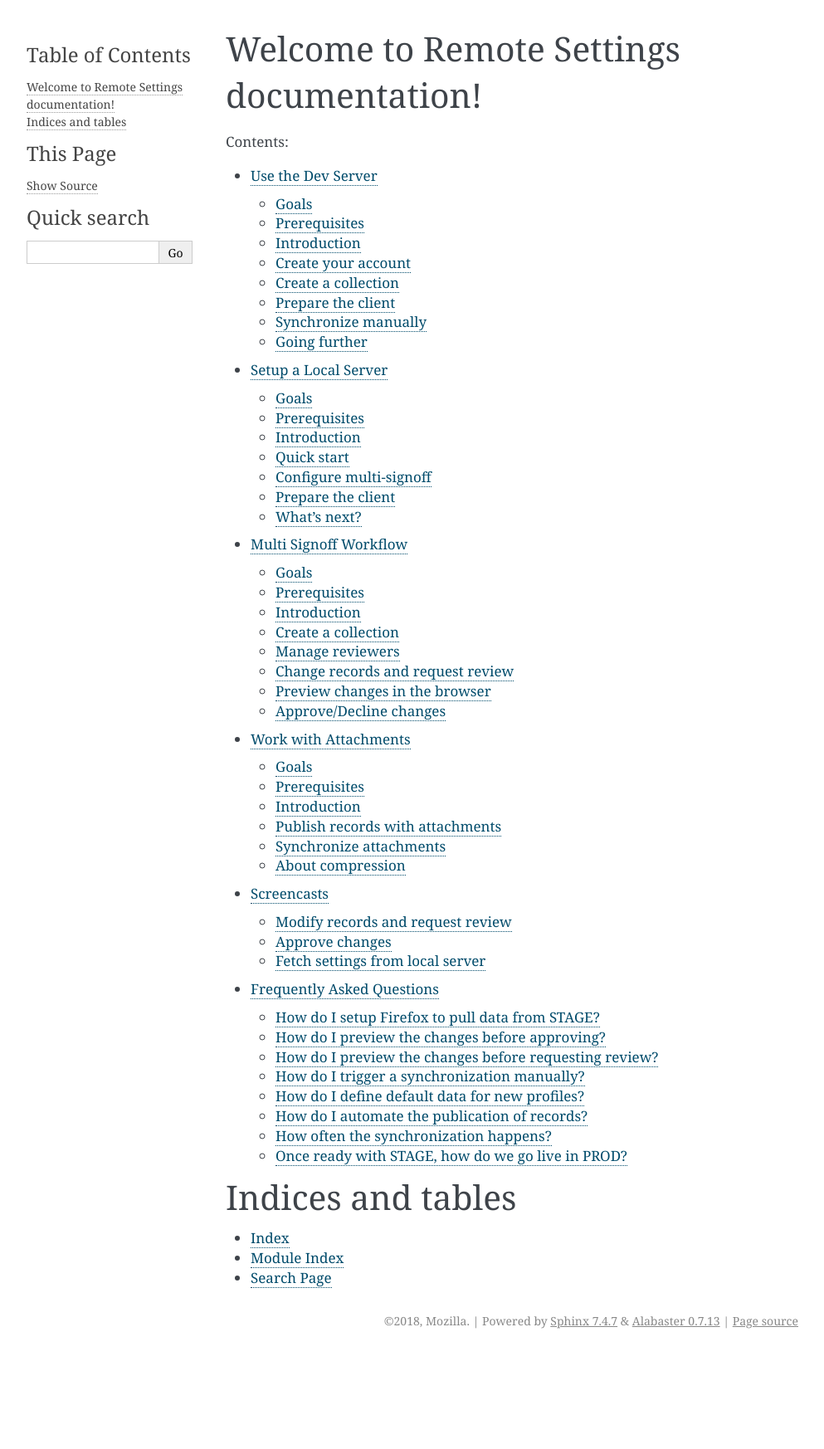
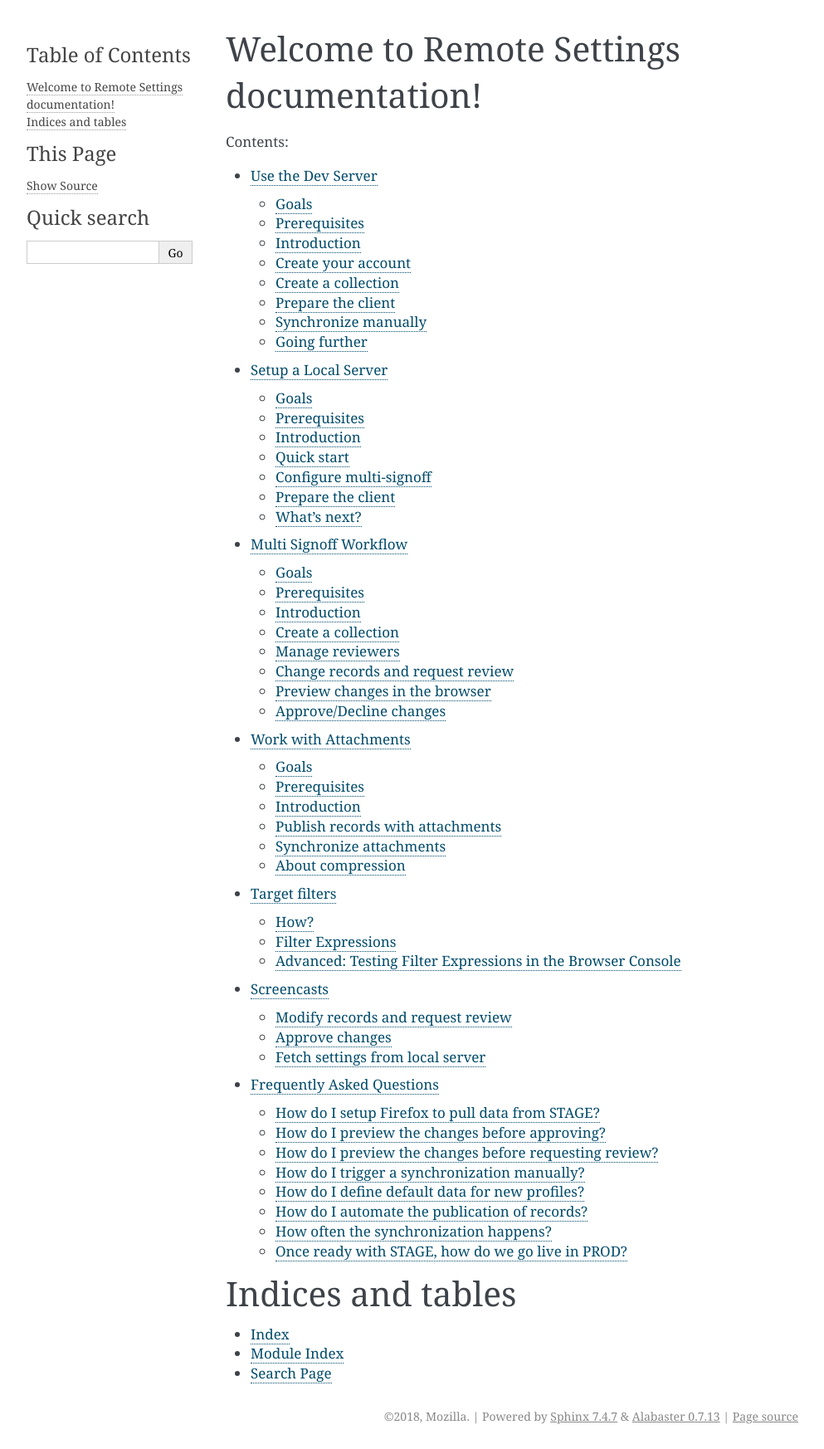
Before and after one commit to mozilla/remote-settings, a Sphinx documentation site: the page built from docs/index.rst, in a window 1280 px wide. Shown: the whole page at 83% size, without its empty margins (148-1141 px from the left). Built offline with Sphinx 7.4.7, drawn with Linux system fonts in a browser that asks for light colours; before the commit the page ends 1631 px from its top, so only the background shows below that; some of the changed lines change nothing that is shown.

Commit message:
Add documentation about JEXL filters (fixes #82)

```diff
--- a/docs/index.rst
+++ b/docs/index.rst
@@ -14,6 +14,7 @@
    tutorial-local-server
    tutorial-multi-signoff
    tutorial-attachments
+   target-filters
    screencasts
    frequently-asked-questions
 
--- /dev/null
+++ b/docs/target-filters.rst
@@ -0,0 +1,497 @@
+.. _target-filters:
+
+Target filters
+==============
+
+By default, all records are sent to all users.
+
+When defined on a particular record, target filters describe which users should have it.
+
+Basically, filters are conditional expressions executed locally in the client's browser and, if they pass, the corresponding record is available. Filters have access to information about the user, such as their locale, addons, and Firefox version.
+
+
+How?
+----
+
+When a record has a string in the ``filter_expression`` field, it is evaluated and the record is potentially filtered for some users.
+
+In order to restrict a setting to a particular audience, just write the proper filter string in the Admin UI and save the record.
+
+::
+
+    {
+        id: "68b19efa-1067-401b-b1c1-8d7b4263bb86",
+        last_modifed: 1531762863373,
+        title: "Only for users of 57",
+        filter_expression: "environment.version == 57"
+    }
+
+When calling ``RemoteSettings("key").get()`` or listening to ``sync`` events, you will only see the settings entries whose ``filter_expression`` resolved to a truthy value (and those who don't have any as by default).
+
+See :ref:`the dedicated section about testing and debugging <target-filters-debugging>`.
+
+
+Filter Expressions
+------------------
+
+Filter expressions are written using a language called JEXL_. JEXL is an open-source expression language that is given a context (in this case, information about the user's browser) and evaluates a statement using that context. JEXL stands for "JavaScript Expression Language" and uses JavaScript syntax for several (but not all) of its features.
+
+.. note:: The rest of this document includes examples of JEXL syntax that has
+   comments inline with the expressions. JEXL does **not** have any support for
+   comments in statements, but we're using them to make understanding our
+   examples easier.
+
+.. _JEXL: https://github.com/TechnologyAdvice/Jexl
+
+JEXL Basics
+~~~~~~~~~~~
+The `JEXL Readme`_ describes the syntax of the language in detail; the following
+section covers the basics of writing valid JEXL expressions.
+
+.. note:: Normally, JEXL doesn't allow newlines or other whitespace besides
+   spaces in expressions, but filter expressions in Remote Settings allow arbitrary
+   whitespace.
+
+A JEXL expression evaluates down to a single value. JEXL supports several basic
+types, such as numbers, strings (single or double quoted), and booleans. JEXL
+also supports several operators for combining values, such as arithmetic,
+boolean operators, comparisons, and string concatenation.
+
+.. code-block:: javascript
+
+   // Arithmetic
+   2 + 2 - 3 // == 1
+
+   // Numerical comparisons
+   5 > 7 // == false
+
+   // Boolean operators
+   false || 5 > 4 // == true
+
+   // String concatenation
+   "Mozilla" + " " + "Firefox" // == "Mozilla Firefox"
+
+Expressions can be grouped using parenthesis:
+
+.. code-block:: javascript
+
+   ((2 + 3) * 3) - 3 // == 7
+
+JEXL also supports lists and objects (known as dictionaries in other languages)
+as well as attribute access:
+
+.. code-block:: javascript
+
+   [1, 2, 1].length // == 3
+   {foo: 1, bar: 2}.foo // == 1
+
+Unlike JavaScript, JEXL supports an ``in`` operator for checking if a substring
+is in a string or if an element is in an array:
+
+.. code-block:: javascript
+
+   "bar" in "foobarbaz" // == true
+   3 in [1, 2, 3, 4] // == true
+
+The context passed to JEXL can be expressed using identifiers, which also
+support attribute access:
+
+.. code-block:: javascript
+
+   environment.locale == 'en-US' // == true if the client's locale is en-US
+
+Another unique feature of JEXL is transforms, which modify the value given to
+them. Transforms are applied to a value using the ``|`` operator, and may take
+additional arguments passed in the expression:
+
+.. code-block:: javascript
+
+   '1980-01-07'|date // == a date object
+
+.. _JEXL Readme: https://github.com/TechnologyAdvice/Jexl#jexl---
+
+.. _filter-context:
+
+Context
+~~~~~~~
+This section defines the context passed to filter expressions when they are
+evaluated. In other words, this is the client information available within
+filter expressions.
+
+.. js:data:: environment
+
+   The ``environment`` object contains general information about the client.
+
+.. js:attribute:: environment.version
+
+   **Example:** ``'47.0.1'``
+
+   String containing the user's Firefox version.
+
+.. js:attribute:: environment.channel
+
+   String containing the update channel. Valid values include, but are not
+   limited to:
+
+   * ``'release'``
+   * ``'aurora'``
+   * ``'beta'``
+   * ``'nightly'``
+   * ``'default'`` (self-built or automated testing builds)
+
+.. js:attribute:: environment.isDefaultBrowser
+
+   Boolean specifying whether Firefox is set as the user's default browser.
+
+.. js:attribute:: environment.appID
+
+   String containing the XUL application ID, eg. Firefox is ``"{ec8030f7-c20a-464f-9b0e-13a3a9e97384}"``.
+
+.. js:attribute:: environment.searchEngine
+
+   **Example:** ``'google'``
+
+   String containing the user's default search engine identifier. Identifiers
+   are lowercase, and may by locale-specific (Wikipedia, for examnple, often has
+   locale-specific codes like ``'wikipedia-es'``).
+
+   The default identifiers included in Firefox are:
+
+   * ``'google'``
+   * ``'yahoo'``
+   * ``'amazondotcom'``
+   * ``'bing'``
+   * ``'ddg'``
+   * ``'twitter'``
+   * ``'wikipedia'``
+
+.. js:attribute:: environment.syncSetup
+
+   Boolean containing whether the user has set up Firefox Sync.
+
+.. js:attribute:: environment.syncDesktopDevices
+
+   Integer specifying the number of desktop clients the user has added to their
+   Firefox Sync account.
+
+.. js:attribute:: environment.syncMobileDevices
+
+   Integer specifying the number of mobile clients the user has added to their
+   Firefox Sync account.
+
+.. js:attribute:: environment.syncTotalDevices
+
+   Integer specifying the total number of clients the user has added to their
+   Firefox Sync account.
+
+.. js:attribute:: environment.plugins
+
+   An object mapping of plugin names to plugin objects describing
+   the plugins installed on the client.
+
+.. js:attribute:: environment.locale
+
+   **Example:** ``'en-US'``
+
+   String containing the user's locale.
+
+.. js:attribute:: environment.distribution
+
+   String set to the user's distribution ID. This is commonly used to target
+   funnelcake builds of Firefox.
+
+   On Firefox versions prior to 48.0, this value is set to ``undefined``.
+
+.. js:attribute:: environment.telemetry
+
+   Object containing data for the most recent Telemetry_ packet of each type.
+   This allows you to target recipes at users based on their Telemetry data.
+
+   The object is keyed off the ping type, as documented in the
+   `Telemetry data documentation`_ (see the ``type`` field in the packet
+   example). The value is the contents of the ping.
+
+   .. code-block:: javascript
+
+      // Target clients that are running Firefox on a tablet
+      environment.telemetry.main.environment.system.device.isTablet
+
+      // Target clients whose last crash had a BuildID of "201403021422"
+      environment.telemetry.crash.payload.metadata.BuildID == '201403021422'
+
+   .. _Telemetry: https://firefox-source-docs.mozilla.org/toolkit/components/telemetry/telemetry/index.html#
+   .. _Telemetry data documentation: https://firefox-source-docs.mozilla.org/toolkit/components/telemetry/telemetry/data/index.html
+
+.. js:attribute:: environment.doNotTrack
+
+   Boolean specifying whether the user has enabled Do Not Track.
+
+.. js:attribute:: environment.addons
+
+   Object containing information about installed add-ons. The keys on this
+   object are add-on IDs. The values contain the following attributes:
+
+   .. js:attribute:: addon.id
+
+      String ID of the add-on.
+
+   .. js:attribute:: addon.installDate
+
+      Date object indicating when the add-on was installed.
+
+   .. js:attribute:: addon.isActive
+
+      Boolean indicating whether the add-on is active (disabling an add-on but
+      not uninstalling it will set this to ``false``).
+
+   .. js:attribute:: addon.name
+
+      String containing the user-visible name of the add-on.
+
+   .. js:attribute:: addon.type
+
+      String indicating the add-on type. Common values are ``extension``,
+      ``theme``, and ``plugin``.
+
+   .. js:attribute:: addon.version
+
+      String containing the add-on's version number.
+
+   .. code-block:: javascript
+
+      // Target users with a specific add-on installed
+      environment.addons["shield-recipe-client@mozilla.org"]
+
+      // Target users who have at least one of a group of add-ons installed
+      environment.addons|keys intersect [
+         "shield-recipe-client@mozilla.org",
+         "some-other-addon@example.com"
+      ]
+
+Operators
+~~~~~~~~~
+This section describes the special operators available to filter expressions on
+top of the standard operators in JEXL. They're documented as functions, and the
+parameters correspond to the operands.
+
+.. js:function:: intersect(list1, list2)
+
+   Returns an array of all values in ``list1`` that are also present in
+   ``list2``. Values are compared using strict equality. If ``list1`` or
+   ``list2`` are not arrays, the returned value is ``undefined``.
+
+   :param list1:
+      The array to the left of the operator.
+   :param list2:
+      The array to the right of the operator
+
+   .. code-block:: javascript
+
+      // Evaluates to [2, 3]
+      [1, 2, 3, 4] intersect [5, 6, 2, 7, 3]
+
+Transforms
+~~~~~~~~~~
+This section describes the transforms available to filter expressions, and what
+they do. They're documented as functions, and the first parameter to each
+function is the value being transformed.
+
+.. js:function:: stableSample(input, rate)
+
+   Randomly returns ``true`` or ``false`` based on the given sample rate. Used
+   to sample over the set of matched users.
+
+   Sampling with this transform is stable over the input, meaning that the same
+   input and sample rate will always result in the same return value.
+
+   :param input:
+      A value for the sample to be stable over.
+   :param number rate:
+      A number between ``0`` and ``1`` with the sample rate. For example,
+      ``0.5`` would be a 50% sample rate.
+
+   .. code-block:: javascript
+
+      // True 50% of the time, stable per-version per-locale.
+      [environment.locale, environment.version]|stableSample(0.5)
+
+.. js:function:: bucketSample(input, start, count, total)
+
+   Returns ``true`` or ``false`` if the current user falls within a "bucket" in
+   the given range.
+
+   Bucket sampling randomly groups users into a list of "buckets", in this case
+   based on the input parameter. Then, you specify which range of available
+   buckets you want your sampling to match, and users who fall into a bucket in
+   that range will be matched by this transform. Buckets are stable over the
+   input, meaning that the same input will always result in the same bucket
+   assignment.
+
+   Importantly, this means that you can use an independent input across
+   several settings to ensure they do not get delivered to the same users. For
+   example, if you have two settings that are variants of each other, you
+   can ensure they are not shown to the same cohort:
+
+   .. code-block:: javascript
+
+      // Half of users will match the first filter and not the
+      // second one, while the other half will match the second and not
+      // the first, even across multiple settings.
+      [environment.locale]|bucketSample(0, 5000, 10000)
+      [environment.locale]|bucketSample(5000, 5000, 10000)
+
+   The range to check wraps around the total bucket range. This means that if
+   you have 100 buckets, and specify a range starting at bucket 70 that is 50
+   buckets long, this function will check buckets 70-99, and buckets 0-19.
+
+   :param input:
+      A value for the bucket sampling to be stable over.
+   :param integer start:
+      The bucket at the start of the range to check. Bucket indexes larger than
+      the total bucket count wrap to the start of the range, e.g. bucket 110 and
+      bucket 10 are the same bucket if the total bucket count is 100.
+   :param integer count:
+      The number of buckets to check, starting at the start bucket. If this is
+      large enough to cause the range to exceed the total number of buckets, the
+      search will wrap to the start of the range again.
+   :param integer total:
+      The number of buckets you want to group users into.
+
+.. js:function:: date(dateString)
+
+   Parses a string as a date and returns a Date object. Date strings should be
+   in `ISO 8601`_ format.
+
+   :param string dateString:
+      String to parse as a date.
+
+   .. code-block:: javascript
+
+      '2011-10-10T14:48:00'|date // == Date object matching the given date
+
+   .. _ISO 8601: https://www.w3.org/TR/NOTE-datetime
+
+.. js:function:: keys(obj)
+
+   Return an array of the given object's own keys (specifically, its enumerable
+   properties). Similar to `Object.keys`_, except that if given a non-object,
+   ``keys`` will return ``undefined``.
+
+   :param obj:
+      Object to get the keys for.
+
+   .. code-block:: javascript
+
+      // Evaluates to ['foo', 'bar']
+      {foo: 1, bar:2}|keys
+
+   .. _Object.keys: https://developer.mozilla.org/en-US/docs/Web/JavaScript/Reference/Global_Objects/Object/keys
+
+Preference Filters
+^^^^^^^^^^^^^^^^^^
+.. js:function:: preferenceValue(prefKey, defaultValue)
+
+   :param string prefKey:
+      Full dotted-path name of the preference to read.
+   :param defaultValue:
+      The value to return if the preference does not have a value. Defaults to
+      ``undefined``.
+   :returns:
+      The value of the preference.
+
+   .. code-block:: javascript
+
+      // Match users with more than 2 content processes
+      'dom.ipc.processCount'|preferenceValue > 2
+
+.. js:function:: preferenceIsUserSet(prefKey)
+
+   :param string prefKey:
+      Full dotted-path name of the preference to read.
+   :returns:
+      ``true`` if the preference has a value that is different than its default
+      value, or ``false`` if it does not.
+
+   .. code-block:: javascript
+
+      // Match users who have modified add-on signature checks
+      'xpinstall.signatures.required'|preferenceIsUserSet
+
+.. js:function:: preferenceExists(prefKey)
+
+   :param string prefKey:
+      Full dotted-path name of the preference to read.
+   :returns:
+      ``true`` if the preference has *any* value (whether it is the default
+      value or a user-set value), or ``false`` if it does not.
+
+   .. code-block:: javascript
+
+      // Match users with an HTTP proxy
+      'network.proxy.http'|preferenceExists
+
+Examples
+~~~~~~~~
+This section lists some examples of commonly-used filter expressions.
+
+.. code-block:: javascript
+
+   // Match users using the en-US locale
+   environment.locale == 'en-US'
+
+   // Match users in any English locale using Firefox Beta
+   (
+      environment.locale in ['en-US', 'en-AU', 'en-CA', 'en-GB', 'en-NZ', 'en-ZA']
+      && environment.channel == 'beta'
+   )
+
+   // Match users located in the US who have Firefox as their default browser
+   environment.country == 'US' && environment.isDefaultBrowser
+
+   // Match users with the Flash plugin installed. If Flash is missing, the
+   // plugin list returns `undefined`, which is a falsy value in JavaScript and
+   // fails the match. Otherwise, it returns a plugin object, which is truthy.
+   environment.plugins['Shockwave Flash']
+
+.. _target-filters-debugging:
+
+Advanced: Testing Filter Expressions in the Browser Console
+-----------------------------------------------------------
+
+#. Open the browser console
+
+   * Tools > Web Developer > Browser Console
+   * :kbd:`Cmd + Shift + J`
+
+#. Run the following in the console:
+
+   .. code-block:: javascript
+
+        const { RemoteSettings } = ChromeUtils.import("resource://services-settings/remote-settings.js", {});
+        const client = RemoteSettings("a-key");
+
+    The following lines create a local record with a filter expression field and fetch the current settings list.
+
+   .. code-block:: javascript
+
+        let FILTER_TO_TEST = `
+            environment.locale == "fr-FR"
+        `;
+
+        (
+          async function () {
+            const collection = await client.openCollection();
+            await collection.clear();
+            await collection.db.saveLastModified(42);
+
+            const record = await collection.create({
+              id: "68b19efa-1067-401b-b1c1-8d7b4263bb86",  // random uuidgen
+              filter_expression: FILTER_TO_TEST
+            }, { synced: true });
+
+            const filtered = await client.get();
+            console.log(filtered.length == 1);
+          }
+        )();
+
+#. The console will log ``true`` or ``false`` depending on whether the expression passed for your client or not.
```
